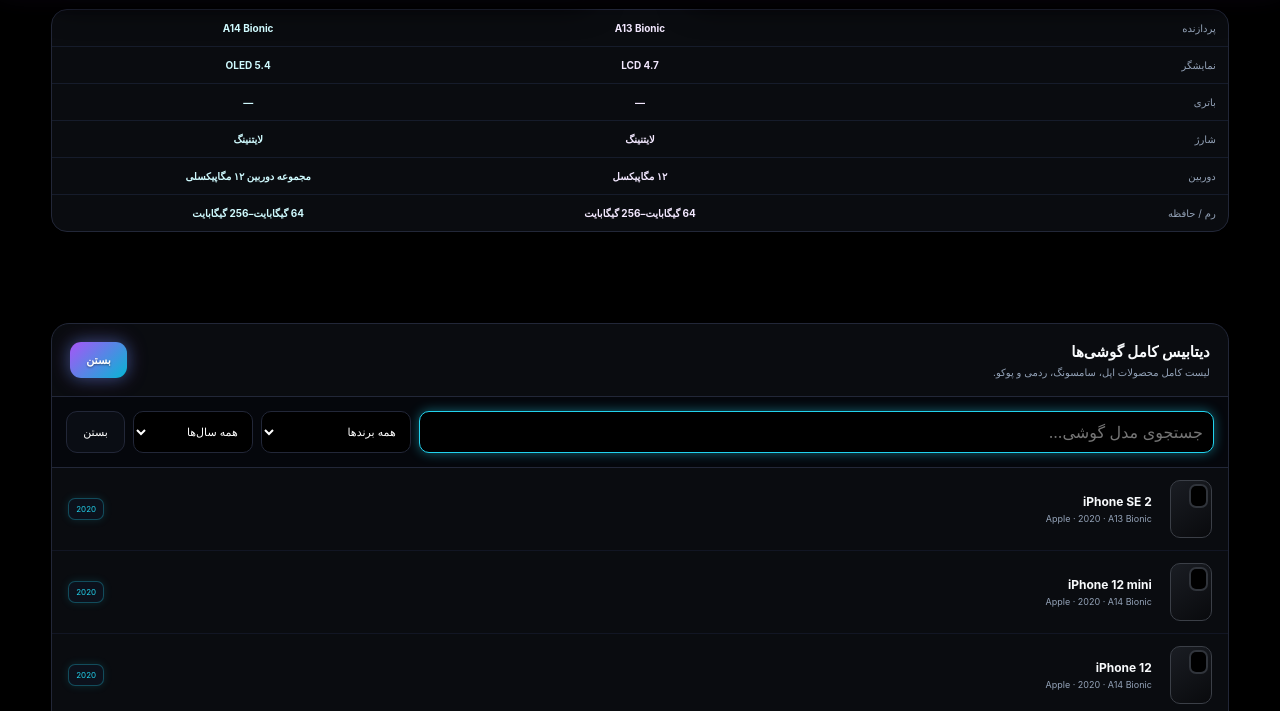
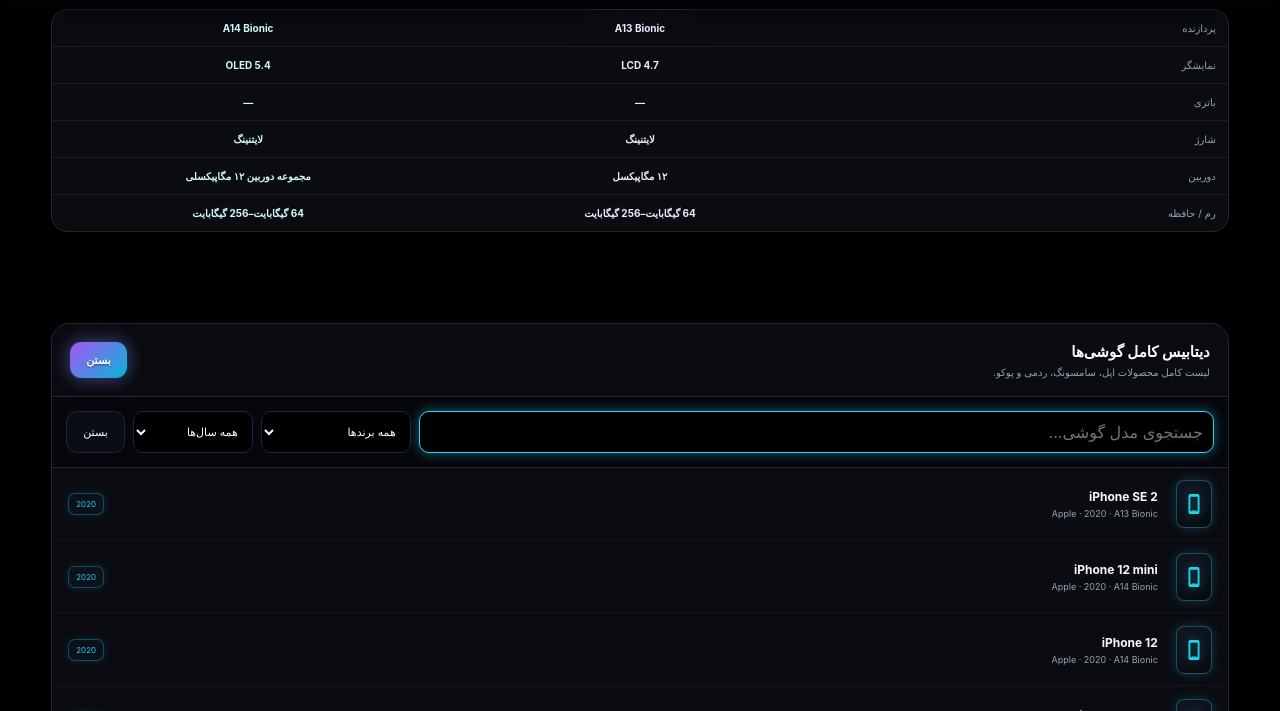
Before and after one commit to ZODIAC2603/Mobile.Lab, a plain HTML site: page index.html in a window 1280 px wide. Both pictures are taken after a click on the button "نمایش گوشی‌ها". Shown: the part 769-1480 px from the top of the page. Drawn offline with Linux system fonts and the light colour scheme.

Commit message:
Update index.html

```diff
--- a/index.html
+++ b/index.html
@@ -178,10 +178,23 @@ header{
 .search:focus{border-color:var(--cyan);box-shadow:0 0 12px var(--cyan-glow)}
 .list{display:none;max-height:520px;overflow:auto}
 .list.open{display:block}
-.item{display:grid;grid-template-columns:48px 1fr auto;gap:12px;padding:12px 16px;border-bottom:1px solid #121624;align-items:center}
+.item{display:grid;grid-template-columns:42px 1fr auto;gap:12px;padding:12px 16px;border-bottom:1px solid #121624;align-items:center}
 .item:hover{background:linear-gradient(90deg, rgba(168,85,247,0.06), rgba(34,211,238,0.06))}
-.phoneIcon{width:42px;height:58px;border:1px solid #3b3f47;border-radius:10px;background:linear-gradient(145deg,#1a1d23,#090a0d);position:relative}
-.phoneIcon:after{content:"";position:absolute;right:5px;top:5px;width:15px;height:20px;background:#000000;border-radius:5px;box-shadow:0 0 0 2px #30343b}
+
+/* استایل دقیق و واقع‌گرایانه موبایل با جزئیات بدنه و صفحه نمایش */
+.phoneIconSVG{
+  width:36px;
+  height:48px;
+  display:flex;
+  align-items:center;
+  justify-content:center;
+  background:linear-gradient(145deg,#121622,#07090f);
+  border:1px solid rgba(34,211,238,0.35);
+  border-radius:8px;
+  box-shadow:0 0 12px rgba(34,211,238,0.2);
+}
+.phoneIconSVG svg{width:22px;height:22px;fill:var(--cyan);filter:drop-shadow(0 0 6px var(--cyan-glow))}
+
 .item h4{margin:0;font-size:12px}
 .item p{margin:4px 0 0;color:var(--muted);font-size:9px}
 .tag{
@@ -385,7 +398,7 @@ const phones=[
 ["Redmi Note 12 Turbo","Redmi",2023,"Snapdragon 7+ Gen 2","6.67 AMOLED 120Hz","5000 mAh","67W","64MP OIS","8GB / 256GB"],
 ["Redmi 13C","Redmi",2023,"Helio G85","6.74 IPS 90Hz","5000 mAh","18W","50MP","6GB / 128GB"],
 ["Redmi K60","Redmi",2023,"Snapdragon 8+ Gen 1","6.67 AMOLED 120Hz","5500 mAh","67W","64MP OIS","8GB / 128GB"],
-["Redmi K60 Pro","Redmi",2023,"Snapdragon 8 Gen 2","6.67 AMOLED 120Hz","5000 mAh","120W","50MP OIS","8GB / 128GB"],
+["Redmi K60 Pro","Redmi",2023,"Snapdragon 8 Gen 2","6.67 AMOLED 120Hz","5000 mAh","120W","50MP OIS","8GB / 256GB"],
 ["Redmi 13","Redmi",2024,"Helio G91 Ultra","6.79 IPS 90Hz","5030 mAh","33W","108MP","6GB / 128GB"],
 ["Redmi 14C","Redmi",2024,"Helio G81 Ultra","6.88 IPS 120Hz","5160 mAh","18W","50MP","4GB / 128GB"],
 ["Redmi Note 13","Redmi",2024,"Snapdragon 685","6.67 AMOLED 120Hz","5000 mAh","33W","108MP","6GB / 128GB"],
@@ -455,7 +468,7 @@ const phones=[
 ["POCO C65","POCO",2023,"Helio G85","6.74 IPS 90Hz","5000 mAh","18W","50MP","6GB / 128GB"],
 ["POCO X6","POCO",2024,"Snapdragon 7s Gen 2","6.67 AMOLED 120Hz","5100 mAh","67W","64MP OIS","8GB / 256GB"],
 ["POCO X6 Pro","POCO",2024,"Dimensity 8300 Ultra","6.67 AMOLED 120Hz","5000 mAh","67W","64MP OIS","8GB / 256GB"],
-["POCO X6 Neo","POCO",2024,"Dimensity 6080","6.67 AMOLED 120Hz","5000 mAh","33W","108MP","8GB / 128GB"],
+["POCO X6 Neo","POCO",2024,"Dimensity 6080","6.67 AMOLED 120Hz","5000 mAh","33W","108MP","8GB / 256GB"],
 ["POCO F6","POCO",2024,"Snapdragon 8s Gen 3","6.67 AMOLED 120Hz","5000 mAh","90W","50MP OIS","8GB / 256GB"],
 ["POCO F6 Pro","POCO",2024,"Snapdragon 8 Gen 2","6.67 AMOLED 120Hz","5000 mAh","120W","50MP OIS","12GB / 256GB"],
 ["POCO M6","POCO",2024,"Helio G91 Ultra","6.79 IPS 90Hz","5030 mAh","33W","108MP","6GB / 128GB"],
@@ -463,7 +476,7 @@ const phones=[
 ["POCO X7","POCO",2025,"Dimensity 7300 Ultra","6.67 AMOLED 120Hz","5110 mAh","45W","50MP OIS","8GB / 256GB"],
 ["POCO X7 Pro","POCO",2025,"Dimensity 8400 Ultra","6.67 AMOLED 120Hz","6000 mAh","90W","50MP OIS","8GB / 256GB"],
 ["POCO F7","POCO",2025,"Snapdragon 8s Gen 4","6.67 AMOLED 120Hz","5500 mAh","90W","50MP OIS","8GB / 256GB"],
-["POCO F7 Pro","POCO",2025,"Snapdragon 8 Gen 3","6.67 AMOLED 120Hz","6000 mAh","120W","50MP OIS","12GB / 256GB"],
+["POCO F7 Pro","POCO",2025,"Snapdragon 8 Gen 3","6.67 AMOLED 120Hz","6000 mAh","120W","50MP OIS","8GB / 256GB"],
 ["POCO F7 Ultra","POCO",2025,"Snapdragon 8 Elite","6.67 AMOLED 120Hz","6000 mAh","120W","50MP OIS","12GB / 512GB"],
 ["POCO M7","POCO",2025,"Helio processor","6.74 IPS 90Hz","5000 mAh","18W","50MP","6GB / 128GB"],
 ["POCO M7 Pro 5G","POCO",2025,"Dimensity processor","6.67 AMOLED 120Hz","5000 mAh","45W","50MP OIS","8GB / 256GB"],
@@ -505,7 +518,11 @@ function render(){
 function renderList(){
  const q=$("search").value.toLowerCase(),br=$("brand").value,yr=$("year").value;
  const arr=phones.map((p,i)=>({p,i})).filter(x=>(!q||x.p[0].toLowerCase().includes(q))&&(br==="all"||x.p[1]===br)&&(yr==="all"||String(x.p[2])===yr));
- $("list").innerHTML=arr.map(x=>`<div class="item" data-i="${x.i}"><div class="phoneIcon"></div><div><h4>${x.p[0]}</h4><p>${x.p[1]} · ${x.p[2]} · ${translateSpec(x.p[3])}</p></div><span class="tag">${x.p[2]}</span></div>`).join("")||`<div class="empty">گوشی‌ای پیدا نشد.</div>`;
+
+ // طراحی وکتور اختصاصی و واقعی موبایل (حاشیه‌ها، اسپیکر بالای صفحه و نمایشگر تمام‌صفحه)
+ const realPhoneSvg=`<div class="phoneIconSVG"><svg viewBox="0 0 24 24"><path d="M16 1H8C6.9 1 6 1.9 6 3v18c0 1.1.9 2 2 2h8c1.1 0 2-.9 2-2V3c0-1.1-.9-2-2-2zm0 19H8V4h8v16z"/><circle cx="12" cy="2.5" r="0.75"/><rect x="9" y="19" width="6" height="1.5" rx="0.5"/></svg></div>`;
+
+ $("list").innerHTML=arr.map(x=>`<div class="item" data-i="${x.i}">${realPhoneSvg}<div><h4>${x.p[0]}</h4><p>${x.p[1]} · ${x.p[2]} · ${translateSpec(x.p[3])}</p></div><span class="tag">${x.p[2]}</span></div>`).join("")||`<div class="empty">گوشی‌ای پیدا نشد.</div>`;
  document.querySelectorAll(".item").forEach(e=>e.onclick=()=>{A=+e.dataset.i;if(A===B)B=(A+1)%phones.length;render();document.querySelector("#compare").scrollIntoView({behavior:"smooth"})});
 }
 $("selectA").innerHTML=opts();$("selectB").innerHTML=opts();
```
